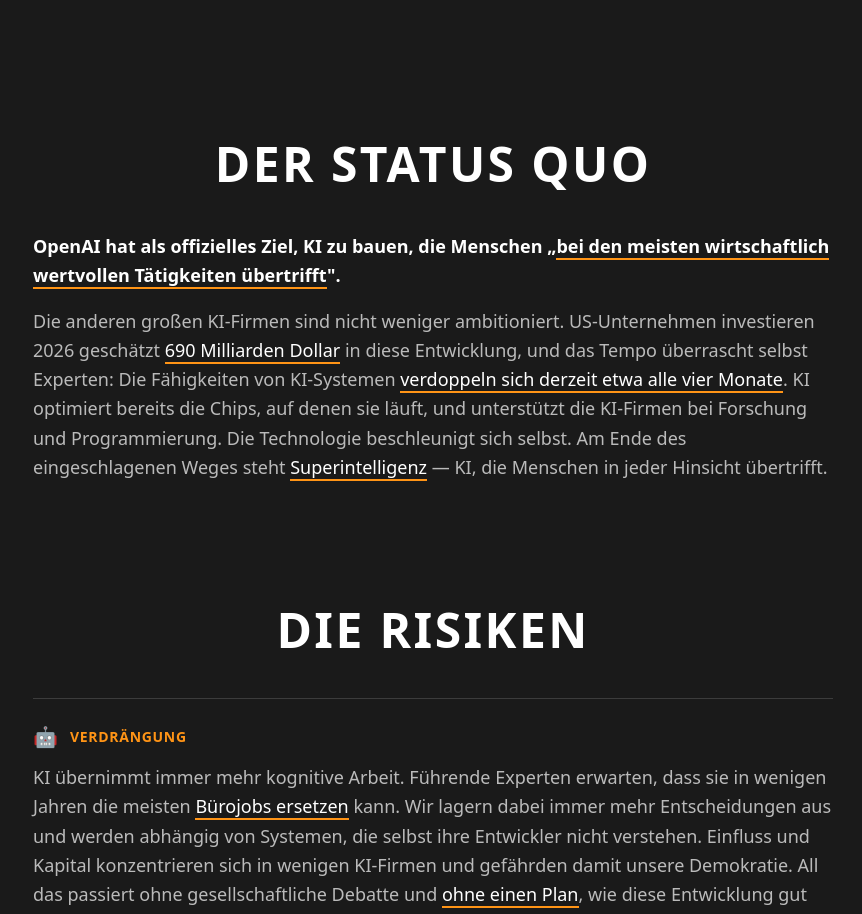
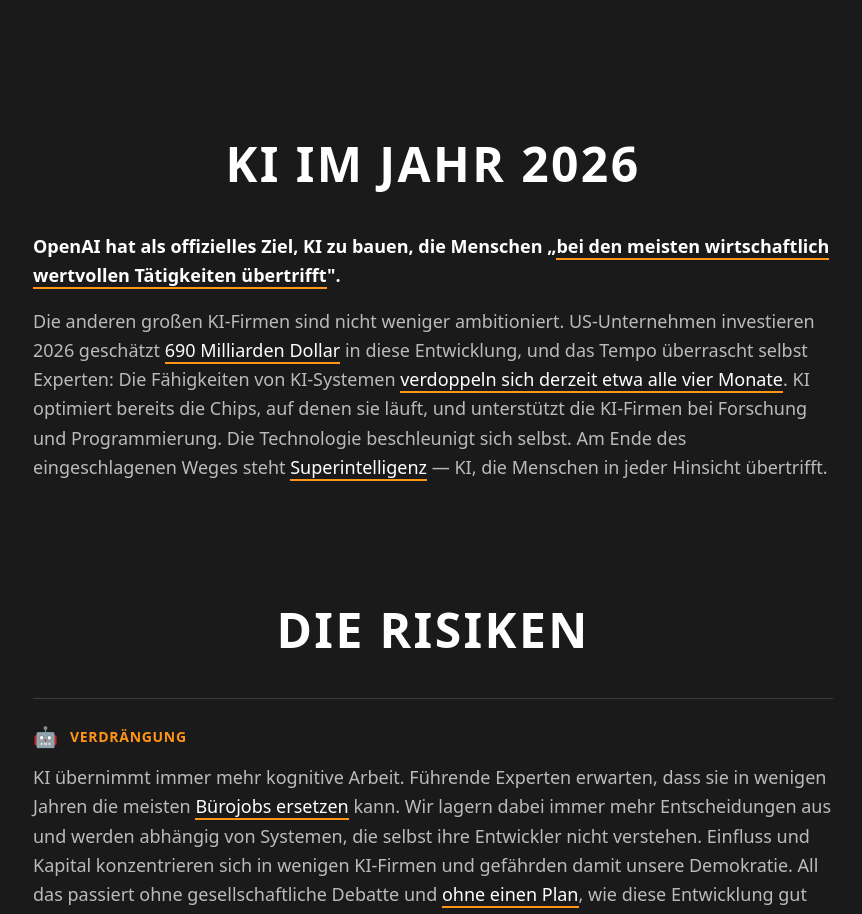
Before and after one commit to SimonSkade1/PauseAI-Germany-Website, a Next.js app: page / in a window 1280 px wide. Shown: the part 800-1714 px from the top of the page, without its empty margins (207-1069 px from the left). Built offline with nearby package versions, Linux system fonts and the light colour scheme; no server answers.

Commit message:
quo - ki im jahr 26

```diff
--- a/src/app/page.tsx
+++ b/src/app/page.tsx
@@ -90,7 +90,7 @@ function ChronicleSection() {
       <section className="bg-[#1a1a1a] py-20 md:py-32">
         <div className="max-w-4xl mx-auto px-6 md:px-12">
           <div className="mb-20 md:mb-28">
-            <h2 className="font-headline text-2xl md:text-4xl lg:text-5xl text-white mb-8 text-center">Der Status quo</h2>
+            <h2 className="font-headline text-2xl md:text-4xl lg:text-5xl text-white mb-8 text-center">KI im Jahr 2026</h2>
             <p className="font-body-bold text-lg text-white mb-4 leading-relaxed">
               OpenAI hat als offizielles Ziel, KI zu bauen, die Menschen „<a href="https://openai.com/charter/" target="_blank" rel="noopener noreferrer" className="orange-link-dark">bei den meisten wirtschaftlich wertvollen Tätigkeiten übertrifft</a>".
             </p>
```
